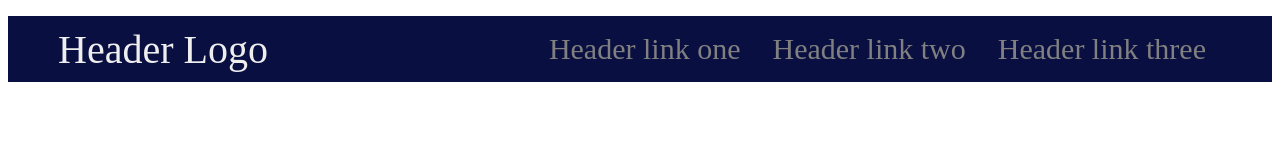
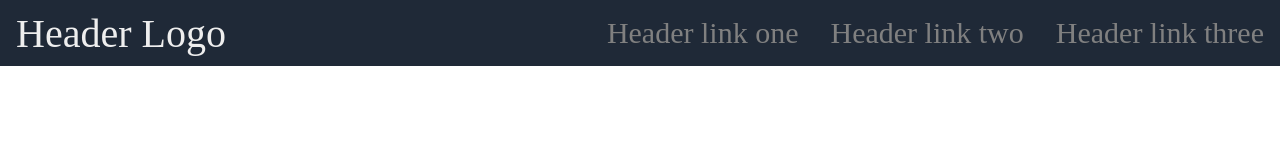
Before and after one commit to SlimeGoblin/Landing-Page, a plain HTML site: page index.html in a window 1280 px wide. Drawn offline with Linux system fonts and the light colour scheme.

Commit message:
Fix Header Margin. Header Complete

```diff
--- a/index.html
+++ b/index.html
@@ -8,15 +8,13 @@
     <title>Landing Page</title>
 </head>
 <body>
-    <div class="top">
 
-        <div class="header">
-            <div>Header Logo</div>
-            <a href="https://www.google.com">Header link one</a>
-            <a href="https://www.google.com">Header link two</a>
-            <a href="https://www.google.com">Header link three</a>
-        </div>
 
+    <div class="header">
+        <div>Header Logo</div>
+        <a href="https://www.google.com">Header link one</a>
+        <a href="https://www.google.com">Header link two</a>
+        <a href="https://www.google.com">Header link three</a>
     </div>
 
 </body>
--- a/style.css
+++ b/style.css
@@ -1,17 +1,17 @@
 body{
-
+    margin: 0;
 }
 
-.top {
-    background-color: rgb(10, 15, 66);
-    color: #eee;
-}
+
 
 .header {
     display: flex;
     font-size: 40px;
-    margin: 16px 50px;
     align-items: center;
+    margin: 0px;
+
+    background-color: #1F2937;
+    color: #eee;
 }
 
 a {
@@ -23,4 +23,5 @@ a {
 
 .header div{
     flex: 1;
+    padding-left: 16px;
 }
```
